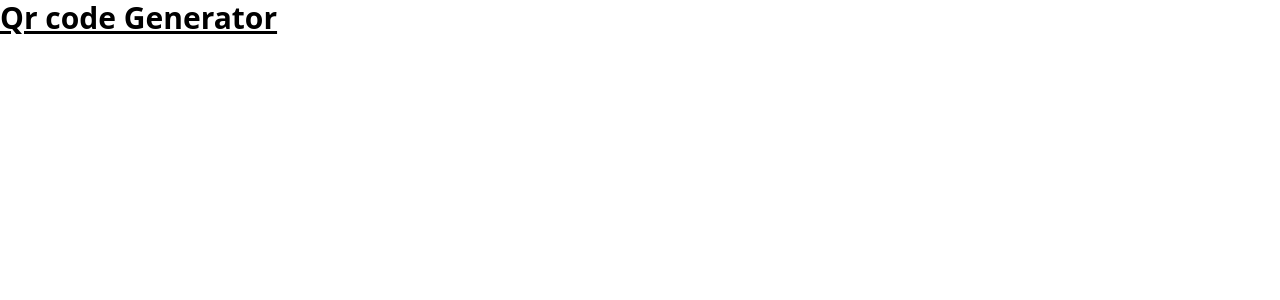
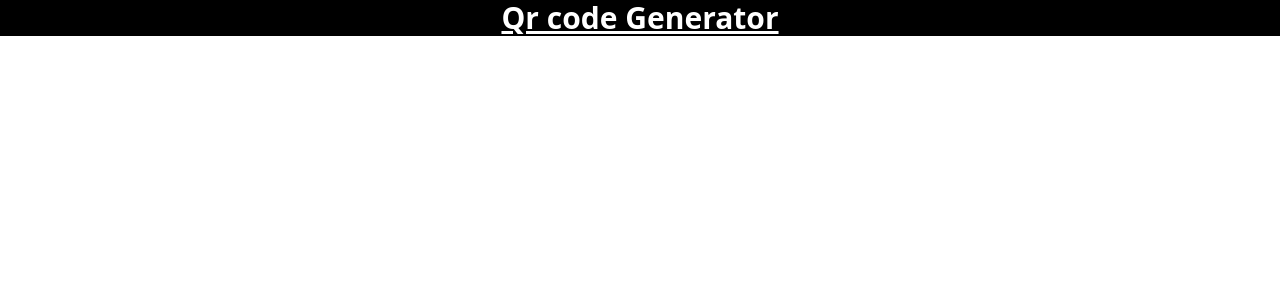
Before and after one commit to Tanmayie03/QRGenerator, a React (Vite) app in the folder my-project/: page / in a window 1280 px wide. Shown: the top 300 px of the page. Built offline with nearby package versions, Linux system fonts and the light colour scheme.

Commit message:
Changed the origin

```diff
--- a/my-project/src/App.jsx
+++ b/my-project/src/App.jsx
@@ -1,5 +1,9 @@
 function App() {
-  return <h1 className="text-3xl font-bold underline">Qr code Generator</h1>;
+  return (
+    <h1 className="text-3xl font-bold text-center text-white underline bg-black">
+      Qr code Generator
+    </h1>
+  );
 }
 
 export default App;
```
